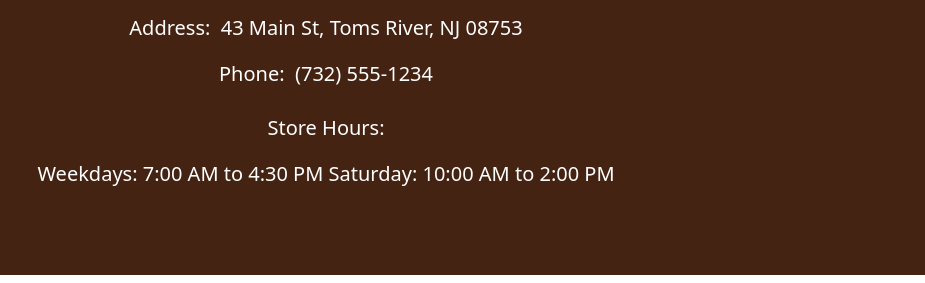
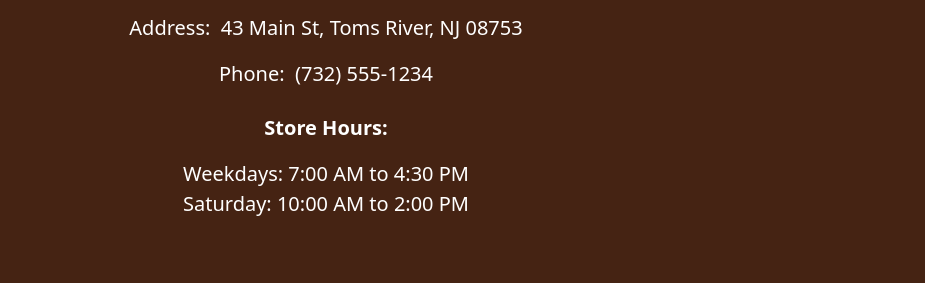
Before and after one commit to Shagan742/birdToyCompanyWebsite, a plain HTML site: page AboutUs.html in a window 1280 px wide. Shown: the part 1861-2144 px from the top of the page, 0-925 px from the left. Drawn offline with nearby package versions, Linux system fonts and the light colour scheme.

Commit message:
bolded something

```diff
--- a/AboutUs.html
+++ b/AboutUs.html
@@ -103,8 +103,9 @@
                     <p>
                 <p>Address:  43 Main St, Toms River, NJ 08753</p>
                 <p>Phone:  (732) 555-1234</p>
-                <p class="mt-4">Store Hours:
+                <p class="mt-4" style="font-weight: bold;">Store Hours:
              <p class="mt-1">Weekdays: 7:00 AM to 4:30 PM
+              <br>
              Saturday: 10:00 AM to 2:00 PM </p>
                     </p>
                 </div>
```
